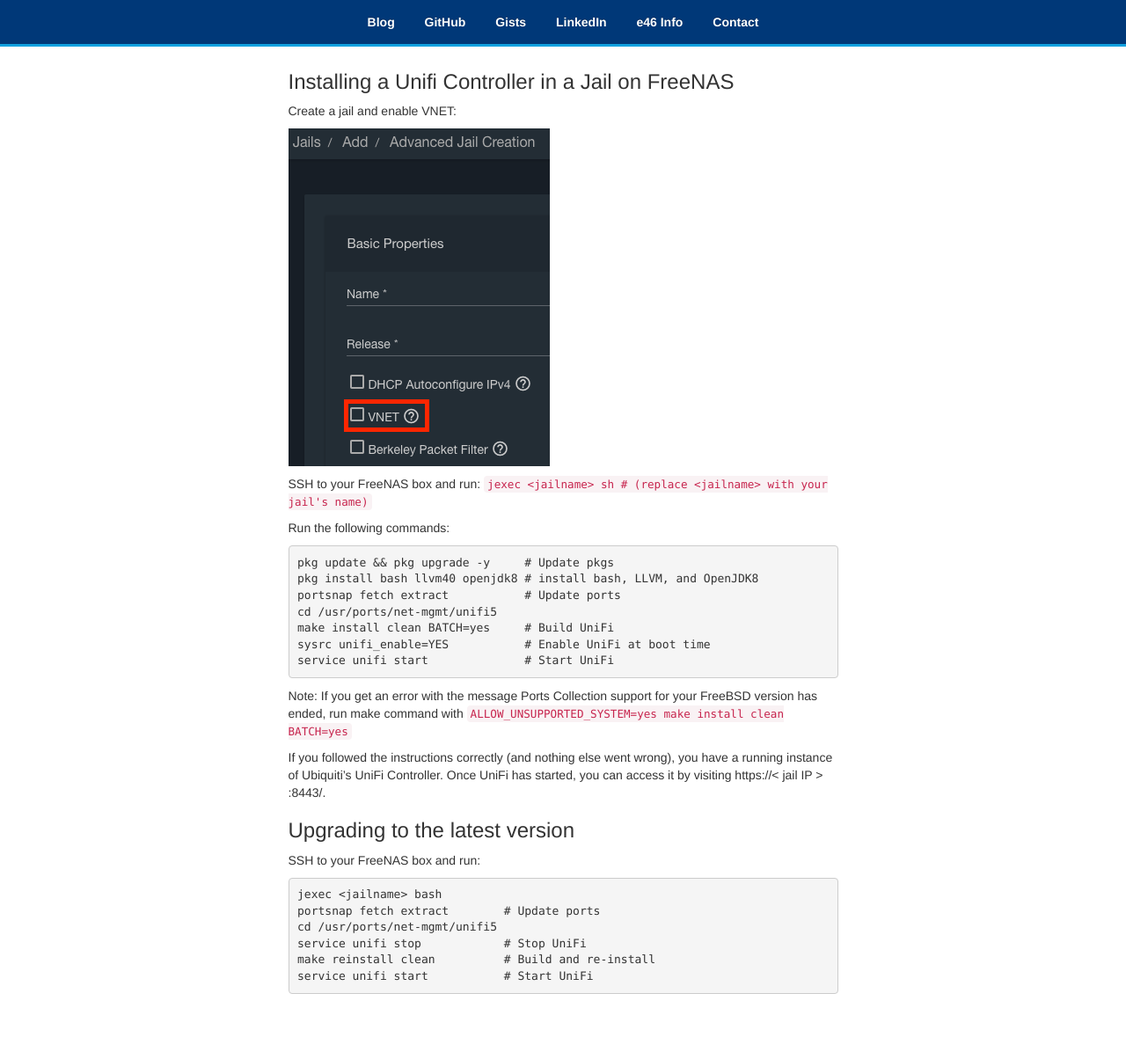
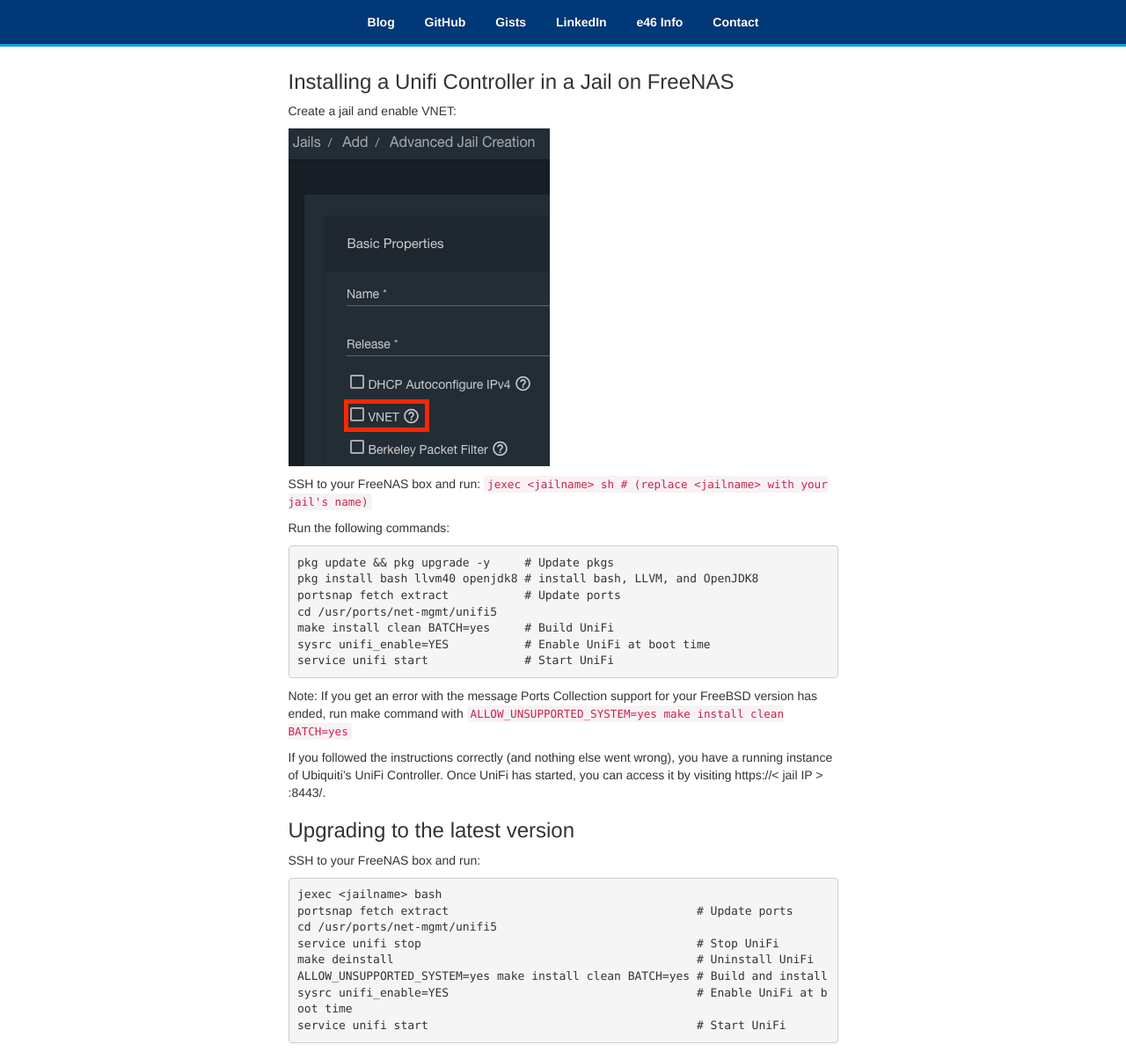
Before and after one commit to rpunt/rpunt.github.io, a Jekyll site: the page built from _posts/2019-02-19-unifi-controller-in-freenas.md, in a window 1280 px wide and 1196 px high. Shown: the whole window at 88% size. Built offline with Jekyll 4.4.1, drawn with Linux system fonts in a browser that asks for light colours.

````diff
--- a/_posts/2019-02-19-unifi-controller-in-freenas.md
+++ b/_posts/2019-02-19-unifi-controller-in-freenas.md
@@ -33,9 +33,11 @@
 
 ```bash
 jexec <jailname> bash
-portsnap fetch extract        # Update ports
+portsnap fetch extract                                    # Update ports
 cd /usr/ports/net-mgmt/unifi5
-service unifi stop            # Stop UniFi
-make reinstall clean          # Build and re-install
-service unifi start           # Start UniFi
+service unifi stop                                        # Stop UniFi
+make deinstall                                            # Uninstall UniFi
+ALLOW_UNSUPPORTED_SYSTEM=yes make install clean BATCH=yes # Build and install
+sysrc unifi_enable=YES                                    # Enable UniFi at boot time
+service unifi start                                       # Start UniFi
 ```
````
Also changed, not shown: _posts/2019-02-16-generate-unifi-keystore.md (+1 -1 lines), _posts/2019-05-04-transfer-keystore-to-unifi-jail.md (added, +10 -0 lines).
